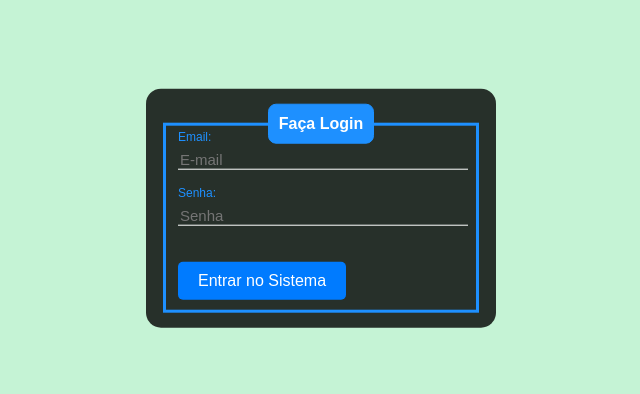
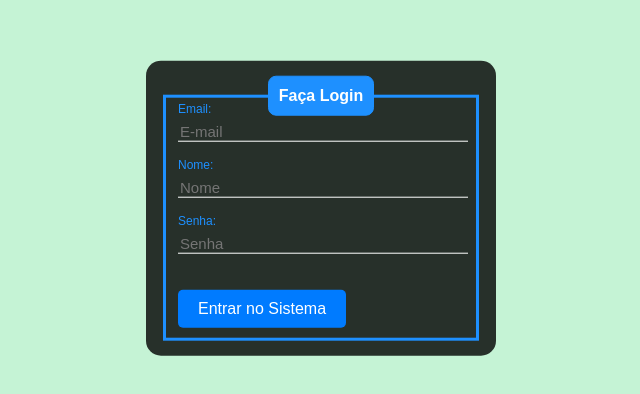
Before and after one commit to viniciussolique39/PTAC---TRABALHO-FINAL, a Next.js app: page / in a window 1280 px wide. Shown: the part 192-586 px from the top of the page, without its empty margins (319-959 px from the left). Built offline with nearby package versions, Linux system fonts and the light colour scheme.

Commit message:
Adicionando mais um input para o nome

```diff
--- a/src/app/page.js
+++ b/src/app/page.js
@@ -19,7 +19,7 @@ export default function Login() {
     try {
       await handlerAcessUser(user);
       const userAuth = await handlerAcessUser(user);
-      if(userAuth.token === undefined){
+      if (userAuth.token === undefined) {
       }
       push('/pages/dashboard');
     } catch {
@@ -37,14 +37,19 @@ export default function Login() {
             <input placeholder='E-mail' type="email" class="inputUser" onChange={(e) => { setUser({ ...user, email: e.target.value }) }}></input>
             <label form="email" class="labelInput">Email:</label>
           </div>
-      <br/><br/>
+          <br /><br />
+          <div className="inputBox">
+            <input placeholder='Nome' type='name' class="inputUser" onChange={(e) => { setUser({ ...user, password: e.target.value }) }}></input>
+            <label form="name" class="labelInput">Nome:</label>
+          </div>
+          <br /><br />
           <div className="inputBox">
             <input placeholder='Senha' type='password' class="inputUser" onChange={(e) => { setUser({ ...user, password: e.target.value }) }}></input>
             <label form="senha" class="labelInput">Senha:</label>
           </div>
-        <br/><br/>
+          <br /><br />
           <button className="botao">Entrar no Sistema</button>
-        <ToastContainer/>
+          <ToastContainer />
         </form>
       </fieldset>
     </div>
```
Lines whose indentation alone changed are shown as unchanged.
